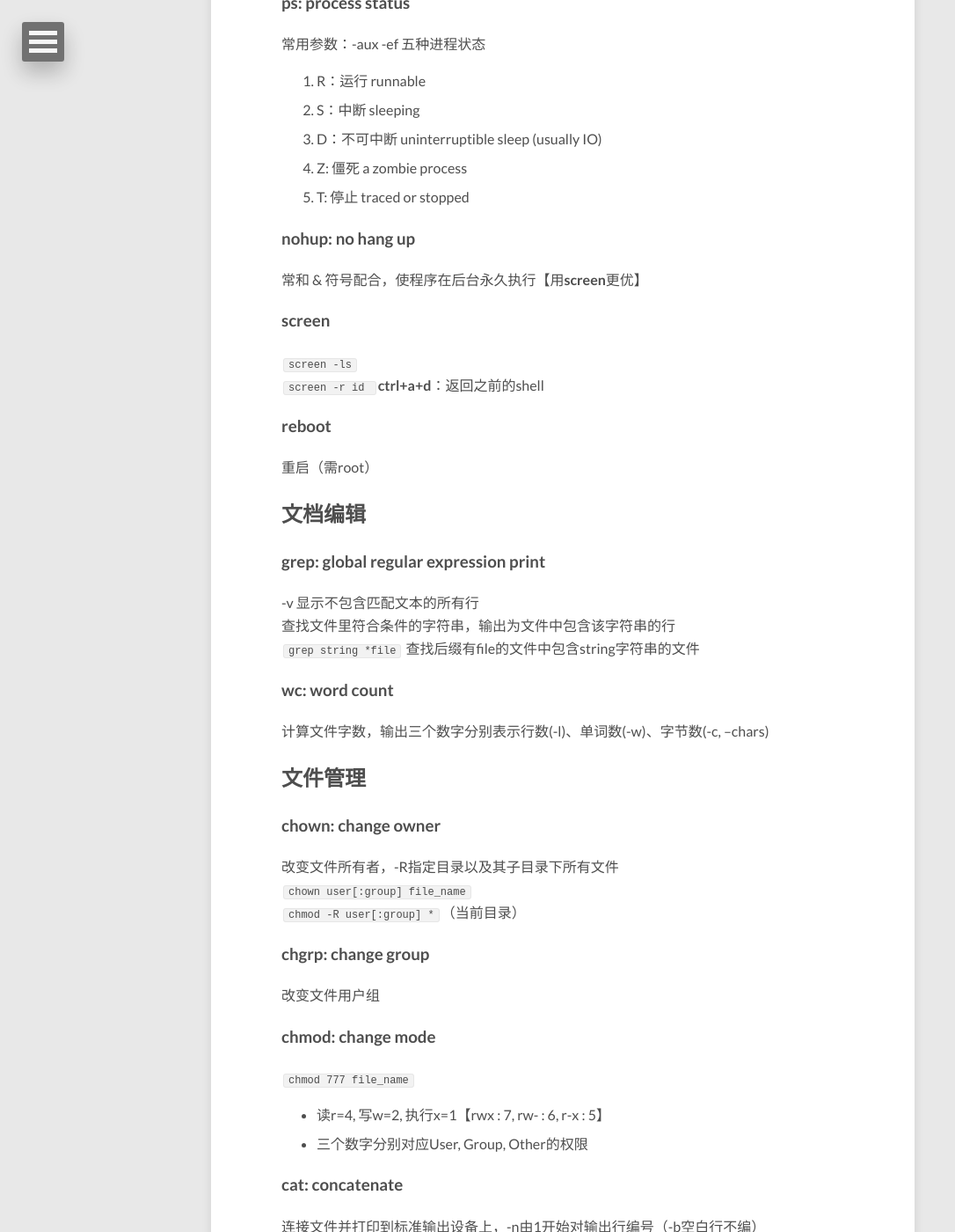
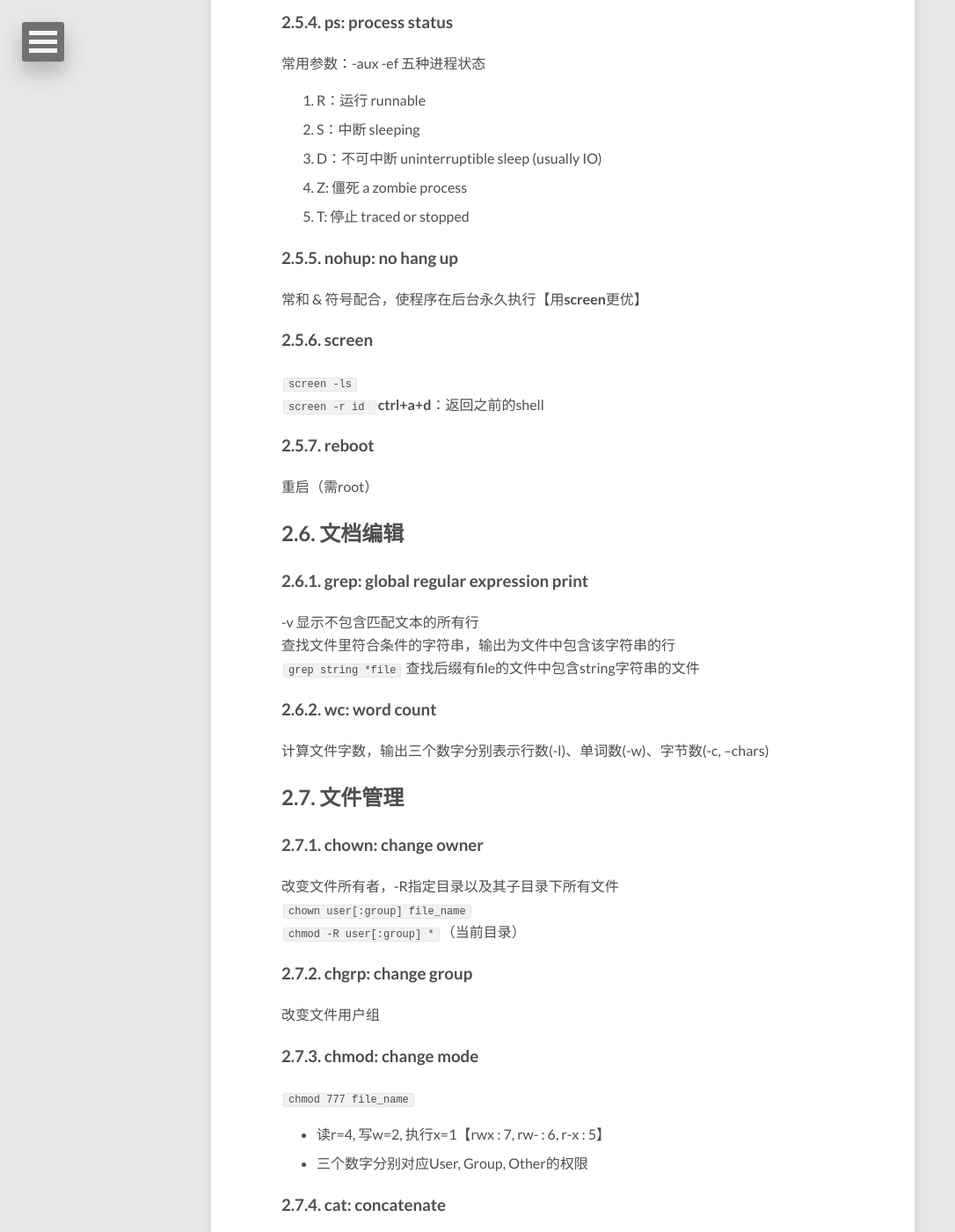
Before and after one commit to E0HYL/BLOG-OF-E0, a Jekyll site: the page built from _posts/2020-02-10-UbuntuServer.md, in a window 1280 px wide and 1400 px high, scrolled down 6383 px. Shown: the whole window at 88% size, without its empty margins (0-1086 px from the left). Built offline with Jekyll 4.4.1, drawn with Linux system fonts in a browser that asks for light colours; nearby versions of some CDN libraries; comment, search, counter and statistics services are not loaded; some of the changed text lies outside the part shown.

Commit message:
Update 2020-02-10-UbuntuServer.md

````diff
--- a/_posts/2020-02-10-UbuntuServer.md
+++ b/_posts/2020-02-10-UbuntuServer.md
@@ -32,7 +32,7 @@ image:
     - [系统管理](#系统管理)
         - [sudo: superuser do](#sudo-superuser-do)
         - [su: switch user](#su-switch-user)
-    - [用户与用户组](#用户与用户组)
+        - [用户与用户组](#用户与用户组)
         - [ps: process status](#ps-process-status)
         - [nohup: no hang up](#nohup-no-hang-up)
         - [screen](#screen)
@@ -75,37 +75,45 @@ image:
         - [字符簇](#字符簇)
 
 <!-- /TOC -->
-# SSH神器：MobaXterm
+
+# 1. SSH神器：MobaXterm
 
 > Free X server for Windows with tabbed SSH terminal, telnet, RDP, VNC and X11-forwarding
 MobaXterm是Windows下的一个远程连接客户端，功能十分强大，它不仅仅只支持ssh连接，它支持许多的远程连接方式，包括SSH，X11，RDP，VNC，FTP，MOSH
 
-## 基本场景0: [SSH](https://zhuanlan.zhihu.com/p/56341917)
+## 1.1. 基本场景0: [SSH](https://zhuanlan.zhihu.com/p/56341917)
 > 图形化的SSH隧道管理
 > SSH登陆后左边会自动列出sftp文件传输窗口，可以随手进行文件上传和下载
 > 免费的绿色免安装版本就可以满足日常工作的需求
 
-## 场景1: 通过跳板机的远程登录
-### 需求介绍
+## 1.2. 场景1: 通过跳板机的远程登录
+
+### 1.2.1. 需求介绍
 客户端A使用校园网IP（10.开头）；<br>
 校园网为路由器分配IP，路由器又为实验室的电脑分配IP。服务器B和服务器C在实验室内网中（IP为192.168.1.x）。<br>
 其中服务器B做过端口转发，可以通过校园网访问。但客户端访问服务器C则需要通过B来做跳板机。
-### 配置[教程](https://blog.csdn.net/xuyuqingfeng953/article/details/96180642)
+
+### 1.2.2. 配置[教程](https://blog.csdn.net/xuyuqingfeng953/article/details/96180642)
 ```
 Session：SSH：Network Setting：Connect through SSH gateway
 ```
 
-## 场景2: 本地浏览器访问远程端口
-### 需求介绍
+## 1.3. 场景2: 本地浏览器访问远程端口
+
+### 1.3.1. 需求介绍
 远端服务器无浏览器界面，但希望使用jupyter notebook、tensorboard等。
-### 配置[教程](http://m.blog.sina.com.cn/s/blog_e11ac5850102xurp.html)
+
+### 1.3.2. 配置[教程](http://m.blog.sina.com.cn/s/blog_e11ac5850102xurp.html)
 ```
 Tools：Network：MobaSSHTunnel
 ```
 稍复杂一些，其后的详细参数配置可戳小标题里的链接。
-# Linux常用命令
-## tar: tape archive
-### 主要选项
+
+# 2. Linux常用命令
+
+## 2.1. tar: tape archive
+
+### 2.1.1. 主要选项
 > **-c, --create 打包**
 > **-x, --extract 解压**
 > -t,  --list 查看
@@ -115,12 +123,12 @@ Tools：Network：MobaSSHTunnel
 > --delete 从归档中删除
 > -d, --diff 比较归档和文件系统的差异
 
-### 辅助选项
+### 2.1.2. 辅助选项
 > **-v, --verbose 详细列出处理的文件**
 > **-f, --file=`ARCHIVE`**
 > -C 解压到指定目录
 
-### 压缩选项 (not support compress directly)
+### 2.1.3. 压缩选项 (not support compress directly)
 > -a, --auto-compress 根据归档后缀名决定
 > -j, --bzip2 **【.tar.bz, .tar.bz2】**
 > -J, --xz **【.tar.xz】**
@@ -148,7 +156,7 @@ file1
 file3
 ```
 
-### 附：（其它）压缩 / 解压
+### 2.1.4. 附：（其它）压缩 / 解压
 * .gz
 `gzip file_name`
 `gunzip file_name.gz`
@@ -165,14 +173,14 @@ file3
 `rar a file_name.rar dir_name`
 `rar x file_name.rar`
 
-## 统计目录下 文件/目录 个数
+## 2.2. 统计目录下 文件/目录 个数
 ```shell
 $ ll -R dir_name|grep ^-|wc -l
 $ ll -R dir_name|grep ^d|wc -l
 ```
 注：ll的输出信息中，目录以d开头，文件以-开头。若统计所有条目则无需中间一项。
 
-## 实时监测命令的运行结果
+## 2.3. 实时监测命令的运行结果
 -n, --interval=	周期（秒）
 -d, --differences	高亮显示变动
 ```shell
@@ -180,7 +188,7 @@ $ watch -n 1 -d nvidia-smi
 ```
 注：nvidia-smi为CUDA命令，用于查看GPU使用情况
 
-## kill进程
+## 2.4. kill进程
 ```shell
 # 杀死指定用户的所有进程
 $ kill -u user
@@ -188,21 +196,24 @@ $ kill -u user
 $ ps -ef|grep string|grep -v grep|awk ‘{print $2}’|xargs kill -9
 ```
 
-## 系统管理
-### sudo: superuser do
-### su: switch user
-## 用户与用户组
+## 2.5. 系统管理
+
+### 2.5.1. sudo: superuser do
+
+### 2.5.2. su: switch user
+
+### 2.5.3. 用户与用户组
 - 增加用户 `useradd -d /usr/username -m username`
 - 为用户增加密码 `passwd username`
 - 新建工作组 `groupadd groupname`
-- 将用户添加进工作组 `usermod -G groupname username`
-直接用`usermod -G groupA`会离开其他用户组，仅仅做为这个用户组 groupA 的成员。应该加上 -a 选项：
-```
-usermod -a -G groupA user
-```
+- 将用户添加进工作组 `usermod -G groupname username`<br>
+	直接用`usermod -G groupA`会离开其他用户组，仅仅做为这个用户组 groupA 的成员。应该加上 -a 选项：
+	```
+	usermod -a -G groupA user
+	```
 - 删除用户 `userdel username`
 
-### ps: process status
+### 2.5.4. ps: process status
 常用参数：-aux -ef
 五种进程状态
 1. R：运行 runnable
@@ -211,86 +222,112 @@ usermod -a -G groupA user
 4. Z: 僵死 a zombie process
 5. T: 停止 traced or stopped
 
-### nohup: no hang up
+### 2.5.5. nohup: no hang up
 常和 & 符号配合，使程序在后台永久执行【用**screen**更优】
-### screen
+
+### 2.5.6. screen
 `screen -ls`
 <br>`screen -r id `  **ctrl+a+d**：返回之前的shell
-### reboot
+
+### 2.5.7. reboot
 重启（需root）
 
-## 文档编辑
-### grep: global regular expression print
+## 2.6. 文档编辑
+
+### 2.6.1. grep: global regular expression print
 -v 显示不包含匹配文本的所有行<br>
 查找文件里符合条件的字符串，输出为文件中包含该字符串的行<br>
 `grep string *file` 查找后缀有file的文件中包含string字符串的文件
-### wc: word count
+
+### 2.6.2. wc: word count
 计算文件字数，输出三个数字分别表示行数(-l)、单词数(-w)、字节数(-c, --chars)
 
-## 文件管理
-### chown: change owner
+## 2.7. 文件管理
+
+### 2.7.1. chown: change owner
 改变文件所有者，-R指定目录以及其子目录下所有文件
 <br>`chown user[:group] file_name`
 <br>`chmod -R user[:group] *`（当前目录）
-### chgrp: change group
+
+### 2.7.2. chgrp: change group
 改变文件用户组
-### chmod: change mode
+
+### 2.7.3. chmod: change mode
 `chmod 777 file_name`
 * 读r=4, 写w=2, 执行x=1【rwx : 7, rw- : 6, r-x : 5】
 * 三个数字分别对应User, Group, Other的权限
 
-### cat: concatenate
+### 2.7.4. cat: concatenate
 连接文件并打印到标准输出设备上，-n由1开始对输出行编号（-b空白行不编）
 <br>`cat file1 file2 > file3` （输入到file3中，若>>则为追加，不打印在控制台）
-### more / less
+
+### 2.7.5. more / less
 分页浏览文件（less可随意浏览）
 <br>`history | less` 查看命令使用历史并通过less分页显示（Q退出）
-### ln: link
+
+### 2.7.6. ln: link
 为某文件在另一个位置建立同步链接。需要在不同目录用到同一文件时，不必重复占用磁盘空间。-s 创建软链接（可跨文件系统，类似于快捷方式）
 <br>`ln -s file_name link_name`
-### cp: copy
+
+### 2.7.7. cp: copy
 复制目录时必须加**-r**
-### rm: remove
+
+### 2.7.8. rm: remove
 删除目录必须加-r，-f对只读文件也直接删除
-### mv: move
+
+### 2.7.9. mv: move
 `mv source dest`
-### scp: secure copy
+
+### 2.7.10. scp: secure copy
 linux系统下基于ssh登录进行安全的远程文件拷贝
 <br>`scp local_file remote_username@remote_ip:remote:folder`
-### locate
+
+### 2.7.11. locate
 用于查找符合条件的文档（文件或目录名中包含指定字符串）
-### whereis
+
+### 2.7.12. whereis
 只查找二进制文件、源代码文件或帮助文件。一般文件的定位用locate
-### which
+
+### 2.7.13. which
 在环境变量$PATH$设置的目录中查找文件
-### split
+
+### 2.7.14. split
 将大文件分割成较小的文件（默认间隔1000行，可用-<行数>指定）
 
-## 磁盘管理
-### cd: change directory
-### pwd: print work directory
+## 2.8. 磁盘管理
+
+### 2.8.1. cd: change directory
+
+### 2.8.2. pwd: print work directory
 打印当前工作目录的绝对路径
-### ls: list
+
+### 2.8.3. ls: list
 列出指定目录下的内容
 -a 显示隐藏文件
 -l 除文件名外，还有文件权限、所有者、大小、修改时间 （简写为**ll**）
 -R 将目录下所有的子目录的文件都列出来（递归）
-### df: disk free
+
+### 2.8.4. df: disk free
 显示文件系统的磁盘使用情况
-### du: disk usage
+
+### 2.8.5. du: disk usage
 显示指定文件所占的磁盘空间
-### mkdir
 
-## 网络通讯
-### netstat
+### 2.8.6. mkdir
+
+## 2.9. 网络通讯
+
+### 2.9.1. netstat
 `netstat -apu` 显示UDP（-u）端口号的使用，若TCP则为-t
 <br>`netstat -l` 显示监听的套接字
-### tcpdump
+
+### 2.9.2. tcpdump
 显示TCP包信息
-### ifconfig
+
+### 2.9.3. ifconfig
 显示或设置网络设备
 
-## 常用符号
+## 2.10. 常用符号
 ```
 |	（管道，pipeline）上一条命令的输出，作为下一条命令的参数
 	`echo ‘yes’ | wc -l`
@@ -305,8 +342,10 @@ linux系统下基于ssh登录进行安全的远程文件拷贝
 >> 	追加到某个文件
 ;	连续命令间的分隔
 ```
-## 正则表达式
-### 限定符
+
+## 2.11. 正则表达式
+
+### 2.11.1. 限定符
 ```
 *	>=0个匹配
 +	>=1个匹配
@@ -315,14 +354,16 @@ linux系统下基于ssh登录进行安全的远程文件拷贝
 {n, }	不少于指定数目n
 {n, m}	匹配范围（m<=255）
 ```
-### 定位符
+
+### 2.11.2. 定位符
 ```
 ^	文本的开始
 $	文本的结尾
 \b	单词边界
 \B	非单词边界
 ```
-### 非打印字符
+
+### 2.11.3. 非打印字符
 ```
 \f	换页符
 \n	换行符
@@ -332,14 +373,16 @@ $	文本的结尾
 \s	任何空白字符（空格及以上五个），等价于 [ \f\n\r\t\v]。
 	注意Unicode正则表达式会匹配全角空格字符。
 ```
-### 其它特殊字符
+
+### 2.11.4. 其它特殊字符
 ```
 \	转义字符
 .	除换行符（\n）外的任何单字符
 |	两项之间的选择
 ( )	一个子表达式的开始和结束
 ```
-### 字符簇
+
+### 2.11.5. 字符簇
 放在一个方括号（[ ]）里，连字符（-）可表示一个范围。方括号里的^符号表示“非”。
 ```
 [a-z]	所有小写字母
````
